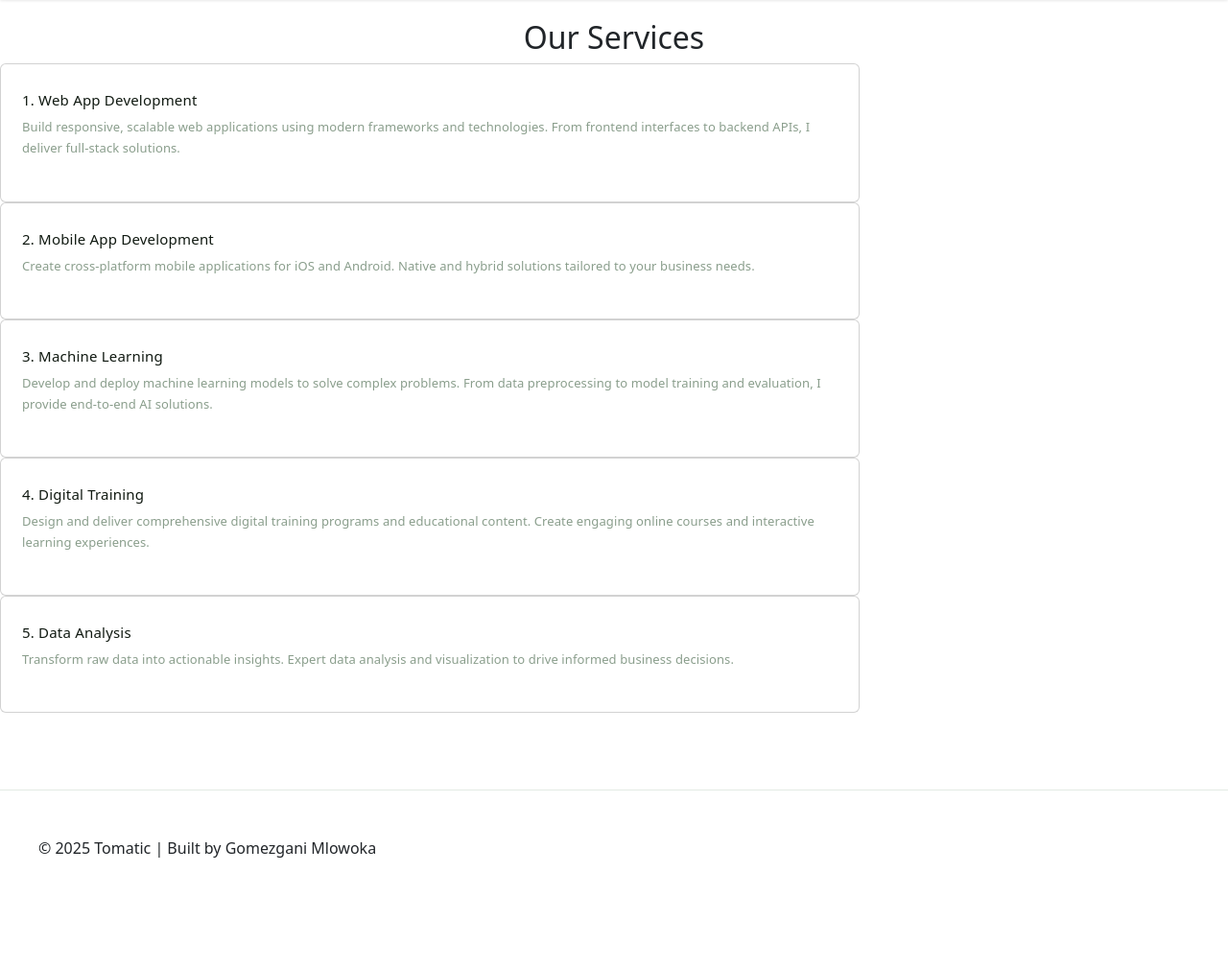
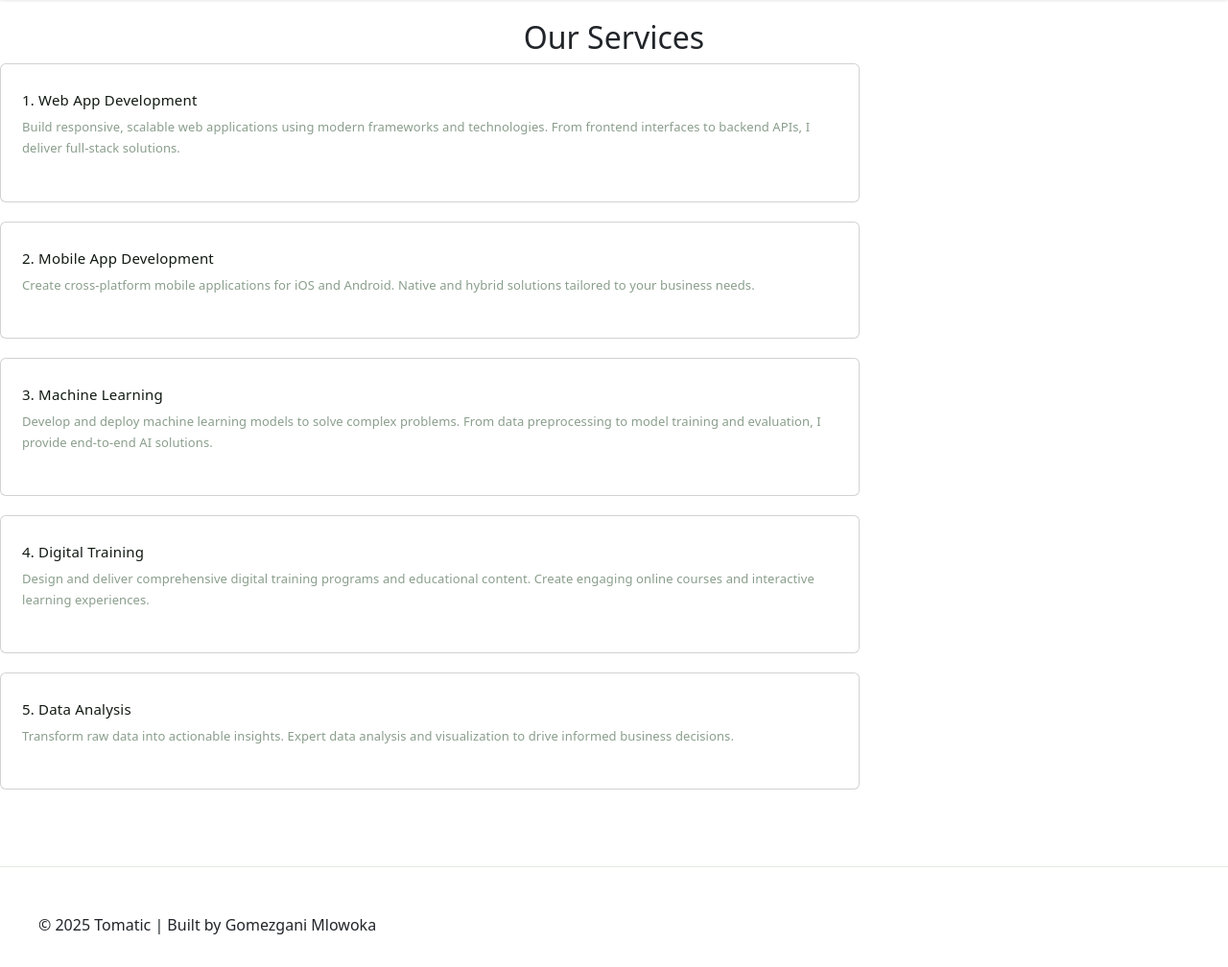
Before and after one commit to gomezganimlowoka/tomatic, a Flask app: page /service in a window 1280 px wide. Shown: the part 92-1100 px from the top of the page at 96% size. Before the commit the page ends 986 px from the top, so only its background shows below. Run offline with Flask 3, Linux system fonts and the light colour scheme.

Commit message:
improve the look and feel

```diff
--- a/app/templates/service.html
+++ b/app/templates/service.html
@@ -4,6 +4,7 @@
 
 {%block content%}
 <h2 style="text-align: center; margin-top: 20px;">Our Services</h2>
+<div style="align-items: center; align-self: center;">
   <div class="card" style="width:70%">
     <h3>1. Web App Development</h3>
     <p>
@@ -12,14 +13,14 @@
       full-stack solutions.
     </p>
   </div>
-  <div class="card" style="width:70%">
+  <div class="card" style="width:70%; margin-top:20px; ">
     <h3>2. Mobile App Development</h3>
     <p>
       Create cross-platform mobile applications for iOS and Android. Native
       and hybrid solutions tailored to your business needs.
     </p>
   </div>
-  <div class="card" style="width:70%">
+  <div class="card" style="width:70%; margin-top:20px; ">
     <h3>3. Machine Learning</h3>
     <p>
       Develop and deploy machine learning models to solve complex problems.
@@ -27,7 +28,7 @@
       end-to-end AI solutions.
     </p>
   </div>
-  <div class="card" style="width:70%">
+  <div class="card" style="width:70%; margin-top:20px; ">
     <h3>4. Digital Training</h3>
     <p>
       Design and deliver comprehensive digital training programs and
@@ -35,12 +36,13 @@
       learning experiences.
     </p>
   </div>
-  <div class="card" style="width:70%">
+  <div class="card" style="width:70%; margin-top:20px; ">
     <h3>5. Data Analysis</h3>
     <p>
       Transform raw data into actionable insights. Expert data analysis and
       visualization to drive informed business decisions.
     </p>
   </div>
+</div>
 
 {%endblock%}
```
Also changed, not shown: app/static/uploads/895c3836a772460189569477a1a0239c_imageProcessing.jpeg (added).
